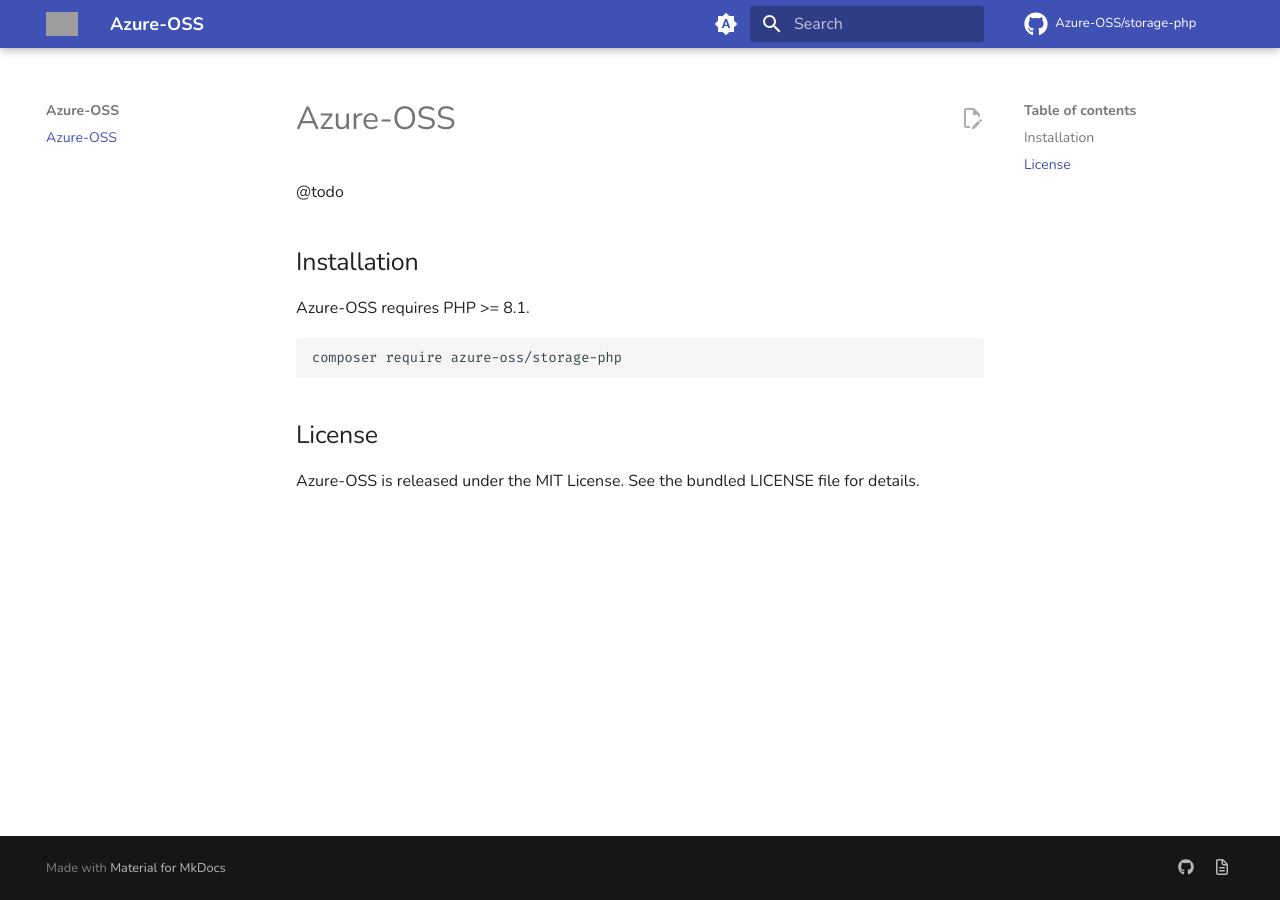
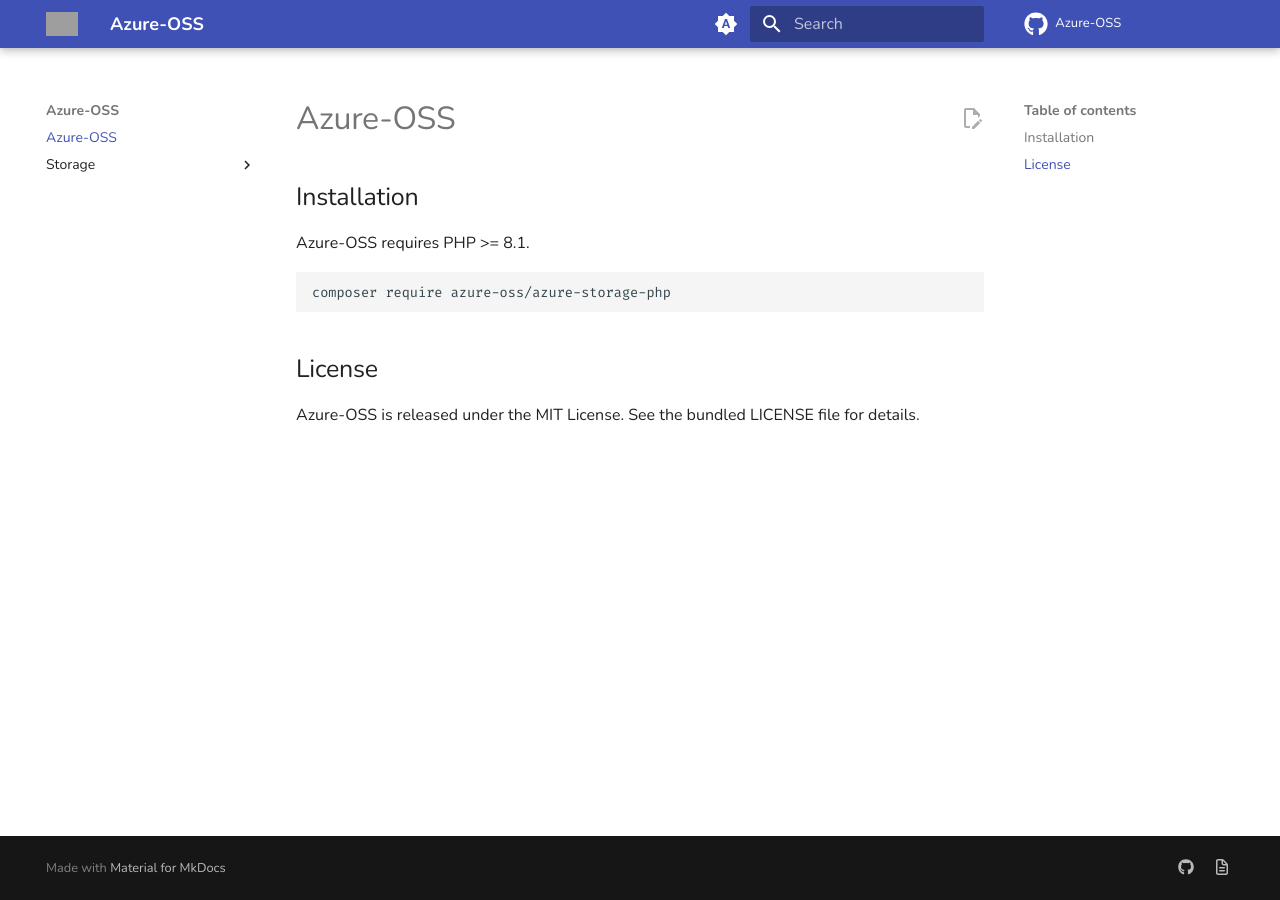
Before and after one commit to Azure-OSS/azure-oss.github.io, an MkDocs documentation site: the page built from docs/index.md, in a window 1280 px wide. Built offline with MkDocs 1.6.1 and Material for MkDocs 9.7.7, drawn with Linux system fonts in a browser that asks for light colours; nearby versions of some CDN libraries; comment, search, counter and statistics services are not loaded; grey boxes are pictures that could not be loaded.

````diff
--- a/docs/index.md
+++ b/docs/index.md
@@ -1,13 +1,11 @@
 # Azure-OSS
-
-@todo
 
 ## Installation
 
 Azure-OSS requires PHP >= 8.1.
 
 ```shell
-composer require azure-oss/storage-php
+composer require azure-oss/azure-storage-php
 ```
 
 ## License
--- a/mkdocs.yml
+++ b/mkdocs.yml
@@ -1,8 +1,8 @@
 site_name: Azure-OSS
 site_description: Documentation for Azure-OSS
 
-repo_name: Azure-OSS/storage-php
-repo_url: https://github.com/Azure-OSS/storage-php
+repo_name: Azure-OSS
+repo_url: https://github.com/Azure-OSS
 edit_uri: https://github.com/Azure-OSS/azure-oss.github.io/edit/main/docs/
 
 theme:
@@ -30,7 +30,7 @@ theme:
         icon: material/brightness-4
         name: Switch to system preference
   favicon: images/favicon.ico
-  logo: images/logo.svg
+  logo: https://cdnlogo.com/logos/a/12/azure.svg
   icon:
     repo: fontawesome/brands/github
   language: en
@@ -53,6 +53,8 @@ plugins:
 
 nav:
   - index.md
+  - 'Storage':
+      - storage/blob.md
 
 markdown_extensions:
   - admonition: { }
````
Also changed, not shown: docs/storage/blob.md (added, +94 -0 lines).
